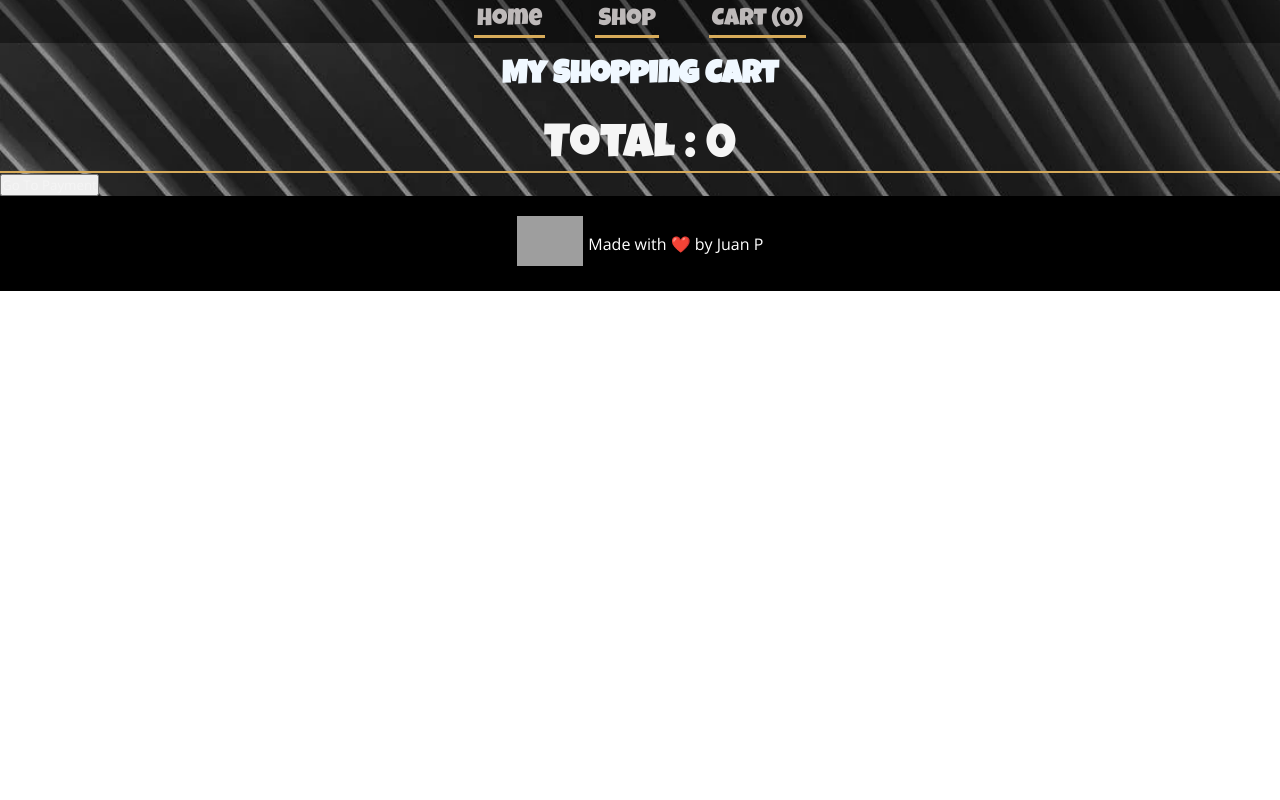
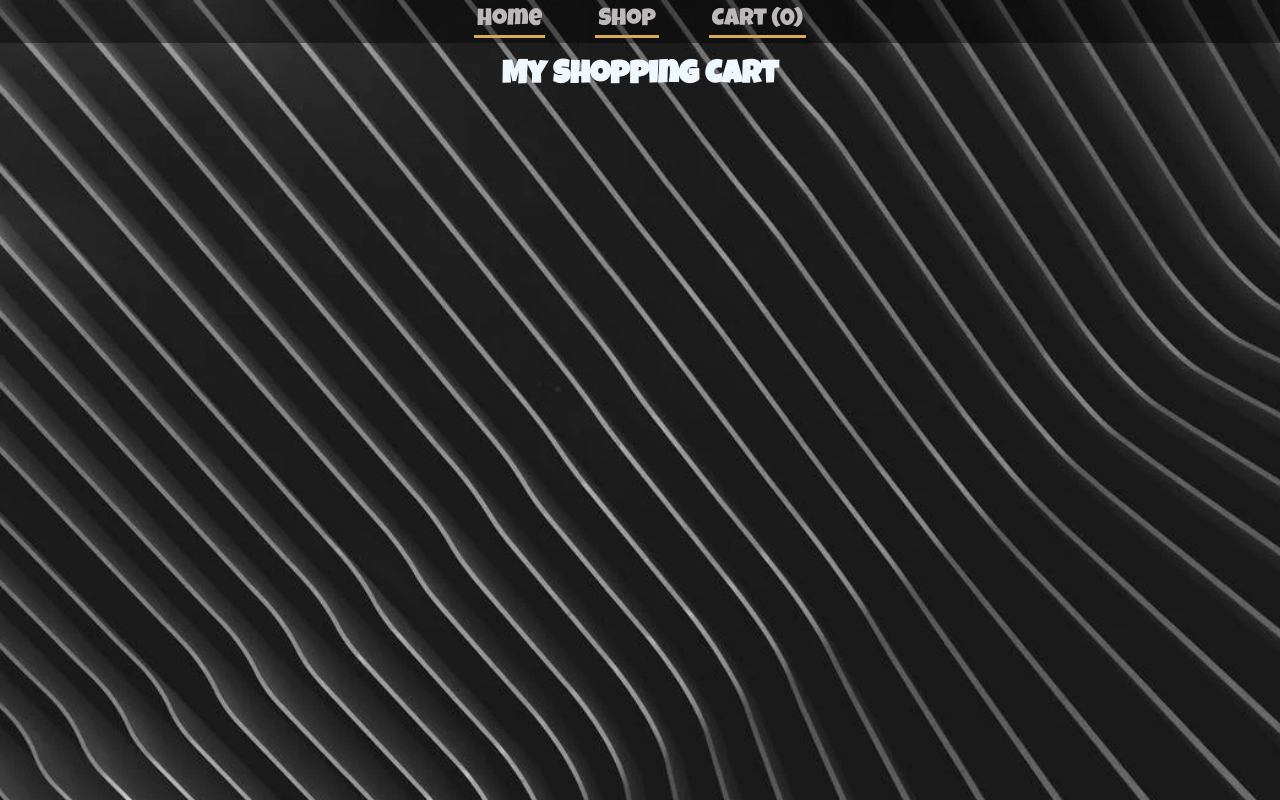
Before and after one commit to JuanP-VT/Fortnite-Shop, a React (Create React App) app: page /cart in a window 1280 px wide. Shown: the top 800 px of the page. Built offline with nearby package versions, Linux system fonts and the light colour scheme; no server answers; grey boxes are pictures that could not be loaded.

Commit message:
added style to cart total component

```diff
--- a/src/App.css
+++ b/src/App.css
@@ -21,6 +21,7 @@ font-family: 'Open Sans', sans-serif;
   position: relative;
 }
 #topNav {
+  z-index: 2;
   position: fixed;
   display: flex;
   gap: 50px;
@@ -130,7 +131,7 @@ font-family: 'Open Sans', sans-serif;
   display: flex;
   flex-direction: column;
   width: 100%;
-  padding: 15px;
+  padding: 25px;
 }
 .infoName {
   font-weight: 800;
@@ -158,7 +159,7 @@ font-family: 'Open Sans', sans-serif;
   background-color: purple;
   border-radius: 8px;
   background-color: #5086bd;
-  color: rgb(190, 190, 190);
+  color: rgb(0, 0, 0);
   font-weight: 800;
   cursor: pointer;
   box-shadow: rgba(0, 9, 61, 0.2) 0px 4px 8px 0px;
@@ -266,8 +267,9 @@ font-family: 'Open Sans', sans-serif;
   flex-direction: column;
   width: 100%;
   padding-top: 50px;
-  padding-left: 550px;
-  padding-right: 550px;
+  padding-left: 450px;
+  padding-right: 450px;
+  min-height: 90vh;
 }
 .itemCartCard {
   position: relative;
@@ -275,6 +277,7 @@ font-family: 'Open Sans', sans-serif;
   border-bottom: 2px solid black;
   border-radius: 5px;
   padding: 15px;
+  margin-bottom: 1px;
 }
 .imageContainer {
   height: 100px;
@@ -293,7 +296,7 @@ font-family: 'Open Sans', sans-serif;
   position: absolute;
   justify-self: flex-end;
   width: 8%;
-  right: 0%;
+  right: 10%;
 }
 .deleteFromCartBtn {
   padding: 5px;
@@ -308,8 +311,59 @@ font-family: 'Open Sans', sans-serif;
 #total {
   font-size: 3rem;
   font-family: "Luckiest Guy", cursive;
-  border-bottom: #d7ab5a 2px solid;
   text-align: center;
+}
+#toPaymentBtn {
+  margin-left: 45%;
+  align-items: center;
+  appearance: none;
+  background-image: radial-gradient(
+    100% 100% at 100% 0,
+    #5adaff 0,
+    #5468ff 100%
+  );
+  border: 0;
+  border-radius: 6px;
+  box-shadow: rgba(45, 35, 66, 0.4) 0 2px 4px,
+    rgba(45, 35, 66, 0.3) 0 7px 13px -3px, rgba(58, 65, 111, 0.5) 0 -3px 0 inset;
+  box-sizing: border-box;
+  color: #fff;
+  cursor: pointer;
+  display: inline-flex;
+  font-family: "JetBrains Mono", monospace;
+  height: 48px;
+  justify-content: center;
+  line-height: 1;
+  list-style: none;
+  overflow: hidden;
+  padding-left: 16px;
+  padding-right: 16px;
+  position: relative;
+  text-align: left;
+  text-decoration: none;
+  transition: box-shadow 0.15s, transform 0.15s;
+  user-select: none;
+  -webkit-user-select: none;
+  touch-action: manipulation;
+  white-space: nowrap;
+  will-change: box-shadow, transform;
+  font-size: 18px;
+}
+
+#toPaymentBtn:focus {
+  box-shadow: #3c4fe0 0 0 0 1.5px inset, rgba(45, 35, 66, 0.4) 0 2px 4px,
+    rgba(45, 35, 66, 0.3) 0 7px 13px -3px, #3c4fe0 0 -3px 0 inset;
+}
+
+#toPaymentBtn:hover {
+  box-shadow: rgba(45, 35, 66, 0.4) 0 4px 8px,
+    rgba(45, 35, 66, 0.3) 0 7px 13px -3px, #3c4fe0 0 -3px 0 inset;
+  transform: translateY(-2px);
+}
+
+#toPaymentBtn:active {
+  box-shadow: #3c4fe0 0 3px 7px inset;
+  transform: translateY(2px);
 }
 .topNavLink {
   border-bottom: 3px solid #d7ab5a;
@@ -340,10 +394,14 @@ font-family: 'Open Sans', sans-serif;
 .topNavLink:hover:before {
   transform: scale(1);
 }
+#cartTotal {
+  margin-top: 10px;
+  margin-bottom: 20px;
+}
 #footer {
   display: flex;
   justify-content: center;
-  background-color: rgba(0, 0, 0, 1);
+  background-color: rgba(0, 0, 0, 0.969);
   padding: 20px;
 }
 #footerIcon {
--- a/src/Components/Cart.tsx
+++ b/src/Components/Cart.tsx
@@ -60,7 +60,7 @@ function Cart({ cart, setCart }: Props) {
         const deleteFromCartBox = document.createElement("div");
         deleteFromCartBox.classList.add("deleteFromCartBox");
         const deleteFromCartButton = document.createElement("button");
-        deleteFromCartButton.textContent = "Delete";
+        deleteFromCartButton.textContent = " X ";
         deleteFromCartButton.classList.add("deleteFromCartBtn");
 
         deleteFromCartBox.append(deleteFromCartButton);
--- a/src/Components/cartTotal.tsx
+++ b/src/Components/cartTotal.tsx
@@ -22,7 +22,10 @@ function CartTotal({ cart }: Props) {
   return (
     <div id="cartTotal">
       <div id="total">Total : {cartTotal}</div>
-      <button onClick={() => alert("Thank You For Using My App!")}>
+      <button
+        id="toPaymentBtn"
+        onClick={() => alert("Thank You For Using My App!")}
+      >
         Go To Payment
       </button>
     </div>
```
